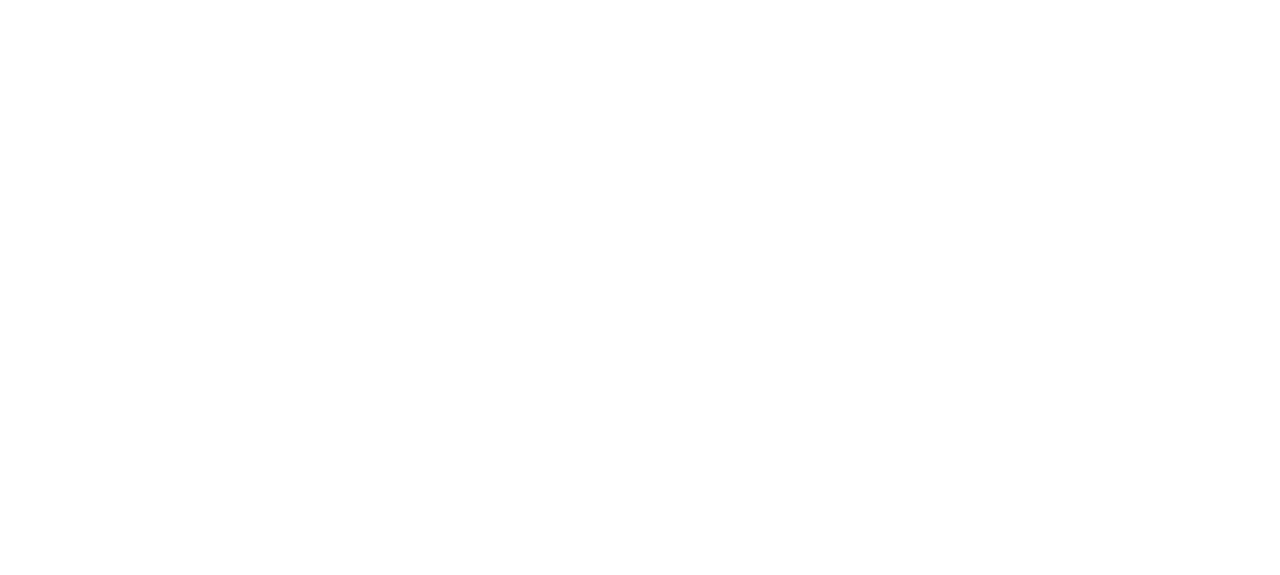
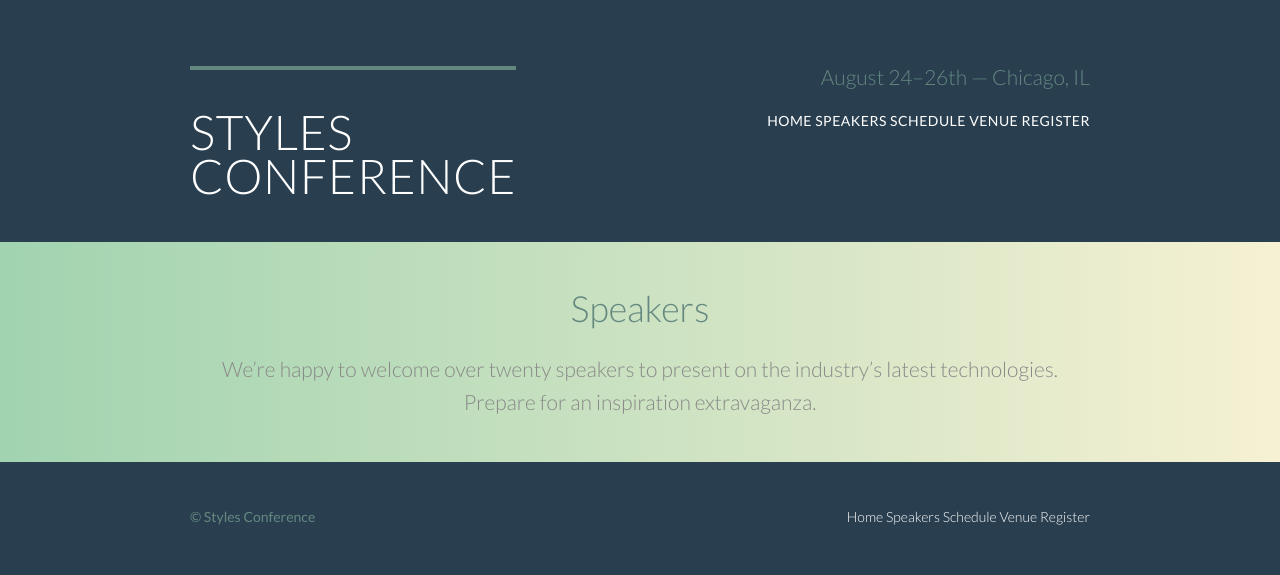
Before and after one commit to AlbertCarreras/website_html, a plain HTML site: page speakers.html in a window 1280 px wide. Drawn offline with Linux system fonts and the light colour scheme.

Commit message:
update style

```diff
--- a/speakers.html
+++ b/speakers.html
@@ -0,0 +1,65 @@
+<!DOCTYPE html>
+<html lang="en">
+
+	<head>
+		<meta charset="utf-8">
+		<title>Styles Conference</title>
+		<link rel="stylesheet" href="stylesheets/stylesheet.css">
+		<link 	rel="stylesheet"
+  				href="http://fonts.googleapis.com/css?family=Lato:100,300,400">
+
+	</head>
+
+<body>
+
+<!-- Header -->
+
+	<header class="primary-header container group">
+
+		<h1 class="logo">
+			<a href="index.html">Styles <br> Conference<a/>
+		</h1>
+
+		<h3 class="tagline">August 24&ndash;26th &mdash; Chicago, IL</h3>
+
+		<nav class="nav primary-nav">
+			<a href="index.html">Home</a>
+			<a href="speakers.html">Speakers</a>
+			<a href="schedule.html">Schedule</a>
+			<a href="venue.html">Venue</a>
+			<a href="register.html">Register</a>
+		</nav>
+
+	</header>
+
+<!-- Center -->
+
+<section class="row-alt">
+  <div class="lead container">
+
+    <h1>Speakers</h1>
+
+    <p>We&#8217;re happy to welcome over twenty speakers to present on the industry&#8217;s latest technologies. Prepare for an inspiration extravaganza.</p>
+
+  </div>
+</section>
+
+
+<!-- Footer -->
+
+	<footer class="primary-footer container group">
+
+		<small>&copy; Styles Conference</small>
+
+		<nav class="nav">
+				<a href="index.html">Home</a>
+				<a href="speakers.html">Speakers</a>
+				<a href="schedule.html">Schedule</a>
+				<a href="venue.html">Venue</a>
+				<a href="register.html">Register</a>
+		</nav>
+	</footer>
+
+</body>
+
+</html>
--- a/stylesheets/stylesheet.css
+++ b/stylesheets/stylesheet.css
@@ -53,13 +53,15 @@ table {
 }
 
 /*
-========Default Fonts========
+========Customization. Default Fonts========
 */
 
 body {
+background: #293f50;
 color: #888;
-font: 300 16/22px "Open Sans", "Helvetica Neue", Helvetica, Arial, sans-serif;
+font: 300 16px/22px "Lato", "Open Sans", "Helvetica Neue", Helvetica, Arial, sans-serif;
 }
+
 
 /*
 ========Grid styles========
@@ -115,6 +117,27 @@ Note: Containment for floating elements
 }
 
 /*
+========Rows========
+*/
+
+.row {
+  background: #fff;
+  padding: 66px 0 44px 0;
+}
+
+.row,
+.row-alt {
+  min-width: 960px;
+}
+
+.row-alt {
+   background: #cbe2c1;
+   background: -webkit-linear-gradient(to right, #a1d3b0, #f6f1d3);
+   background: -moz-linear-gradient(to right, #a1d3b0, #f6f1d3);
+   background: linear-gradient(to right, #a1d3b0, #f6f1d3);
+   padding: 44px 0 22px 0;
+ }
+/*
 ========Typography========
 */
 
@@ -152,26 +175,50 @@ h5 {
   color: #a9b2b9;
   font-size: 14px;
   font-weight: 400;
+  text-transform: uppercase;
 }
 strong {
   font-weight: 400;
+}
 cite, em {
   font-style: italic;
   }
 }
 
 /*
-========Link styles========
+========Link style========
 */
 a:hover {
   color: #a9b2b9;
 }
 a {
   color: #648880;
+  text-decoration: none;
+}
+
+p a {
+  border-bottom: 1px solid #dfe2e5;
 }
 
 .teaser a:hover h3 {
   color: #a9b2b9;
+}
+
+.primary-header a,
+.primary-footer a {
+  color: #fff;
+}
+.primary-header a:hover,
+.primary-footer a:hover {
+  color: #648880;
+}
+
+/*
+========Navigation bar position========
+*/
+
+.nav {
+  text-align: right;
 }
 
 /*
@@ -182,16 +229,27 @@ a {
   border-top: 4px solid #648880;
   float: left;
   font-size: 48px;
+  font-weight: 100px;
+  letter-spacing: .5px;
   line-height: 44px;
   padding: 40px 0 22px 0;
+  text-transform: uppercase;
 }
 
 .tagline {
   margin: 66px 0 22px 0;
+  text-align: right;
 }
 .primary-nav {
   font-size: 14px;
   font-weight: 400;
+  letter-spacing: .5px;
+  text-transform: uppercase;
+}
+
+.primary-header a,
+.primary-footer a {
+  color: #fff;
 }
 
 /*
@@ -199,8 +257,10 @@ a {
 */
 
 .hero {
+  color: #fff;
   line-height: 44px;
   padding: 22px 80px 66px 80px;
+  text-align: center;
 }
 
 .hero h2 {
@@ -211,18 +271,41 @@ a {
 }
 
 /*
+========Leads (under container and raw-alt)========
+*/
+
+.lead {
+  text-align: center;
+}
+.lead p {
+  font-size: 21px;
+  line-height: 33px;
+}
+
+
+/*
 ========Buttons (under hero container class)========
 */
 
 .btn {
   border-radius: 5px;
+  color: #fff;
+  cursor: pointer;
+  font-weight: 400;
+  letter-spacing: .5px;
   display: inline-block;
   margin: 0;
+  text-transform: uppercase;
 }
 
 .btn-alt {
-  border: 1px solid #dfe2e5;
+  border: 1px solid #fff;
   padding: 10px 30px;
+}
+
+.btn-alt:hover {
+  background: #fff;
+  color: #648880;
 }
 
 /*
```
Also changed, not shown: index.html (+9 -4 lines).
